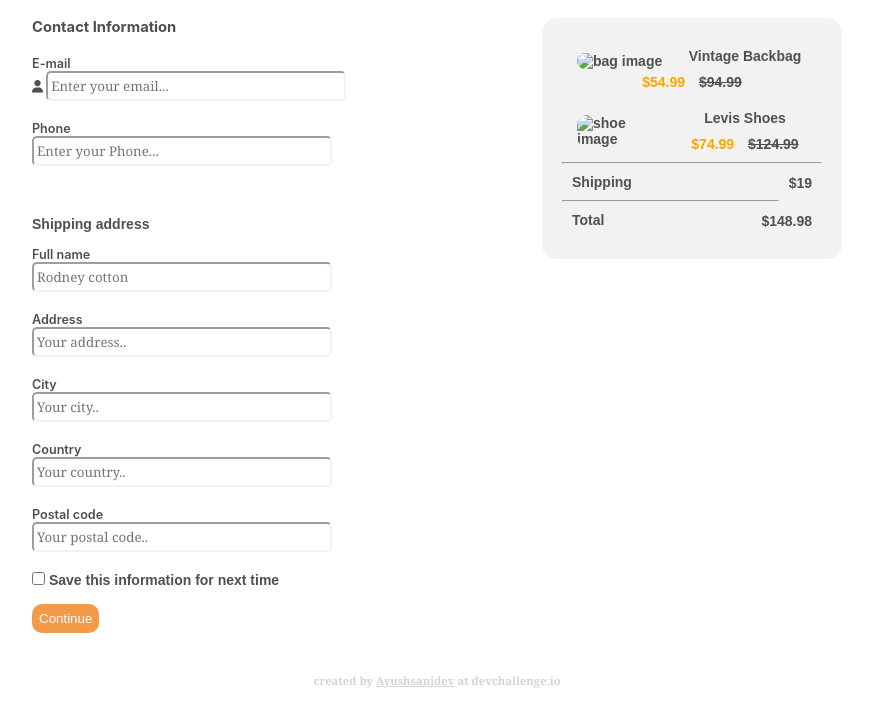
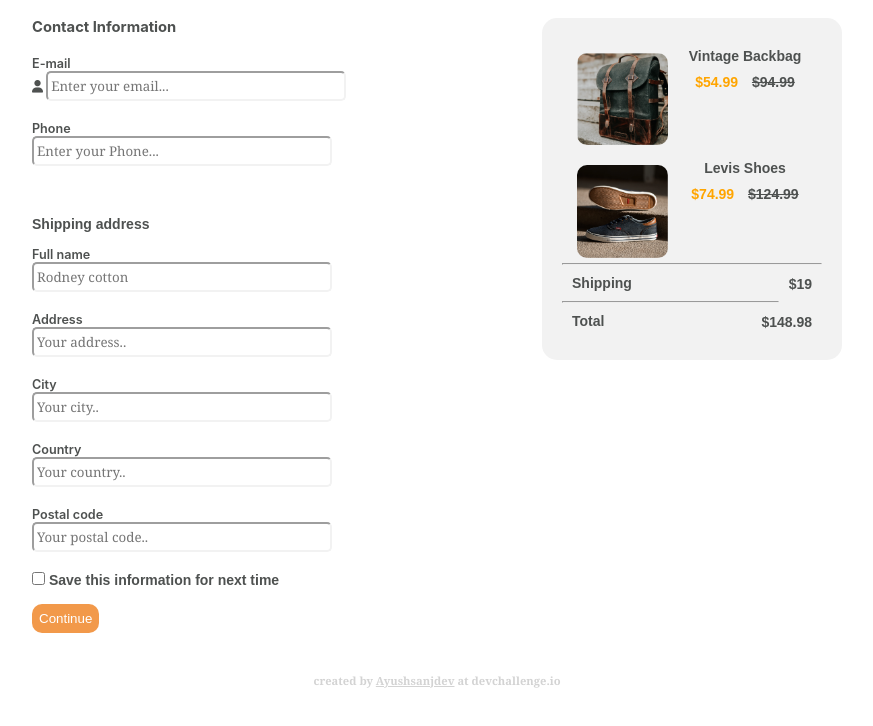
Before and after one commit to Ayushsanjdev/checkout-page-app, a plain HTML site: page index.html in a window 1280 px wide. Shown: the part 56-782 px from the top of the page, without its empty margins (203-1076 px from the left). Drawn offline with Linux system fonts and the light colour scheme; the site is published under a folder, as on GitHub Pages, so addresses that start at the root find nothing.

Commit message:
Image: fixed

```diff
--- a/index.html
+++ b/index.html
@@ -20,7 +20,7 @@
 		<!-- right floating checkout body -->
 		<div id="semi-container">
 			<div class="item-img-div">
-				<img src="/checkout-page-app/photo1.png" class="item-image" alt="bag image">
+				<img src="photo1.png" class="item-image" alt="bag image">
 				<div class="item-name-div">
 					<p>Vintage Backbag</p>
 					<p class="yellow">$54.99
@@ -31,7 +31,7 @@
 				</div> -->
 			</div>
 			<div class="item-img-div">
-				<img src="/checkout-page-app/photo2.png" class="item-image" alt="shoe image">
+				<img src="photo2.png" class="item-image" alt="shoe image">
 
 				<div class="item-name-div">
 					<p>Levis Shoes</p>
```
